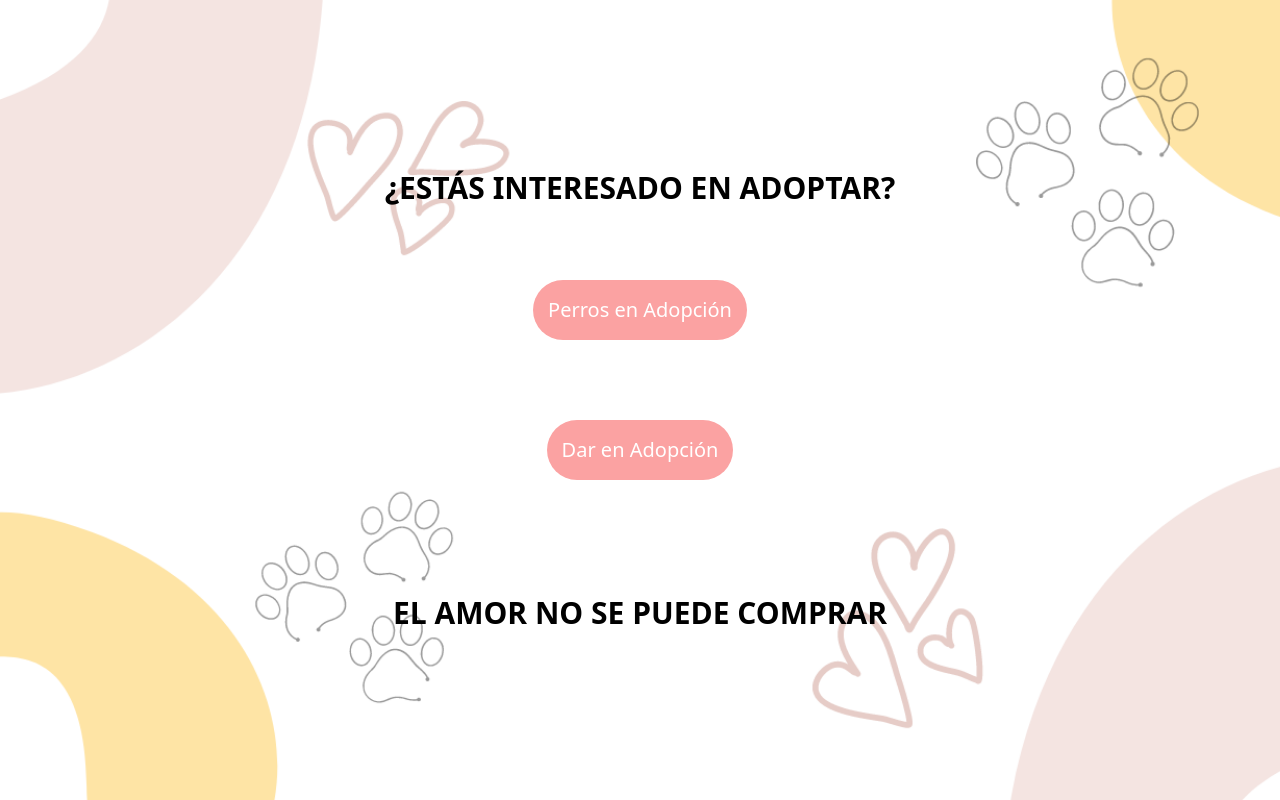
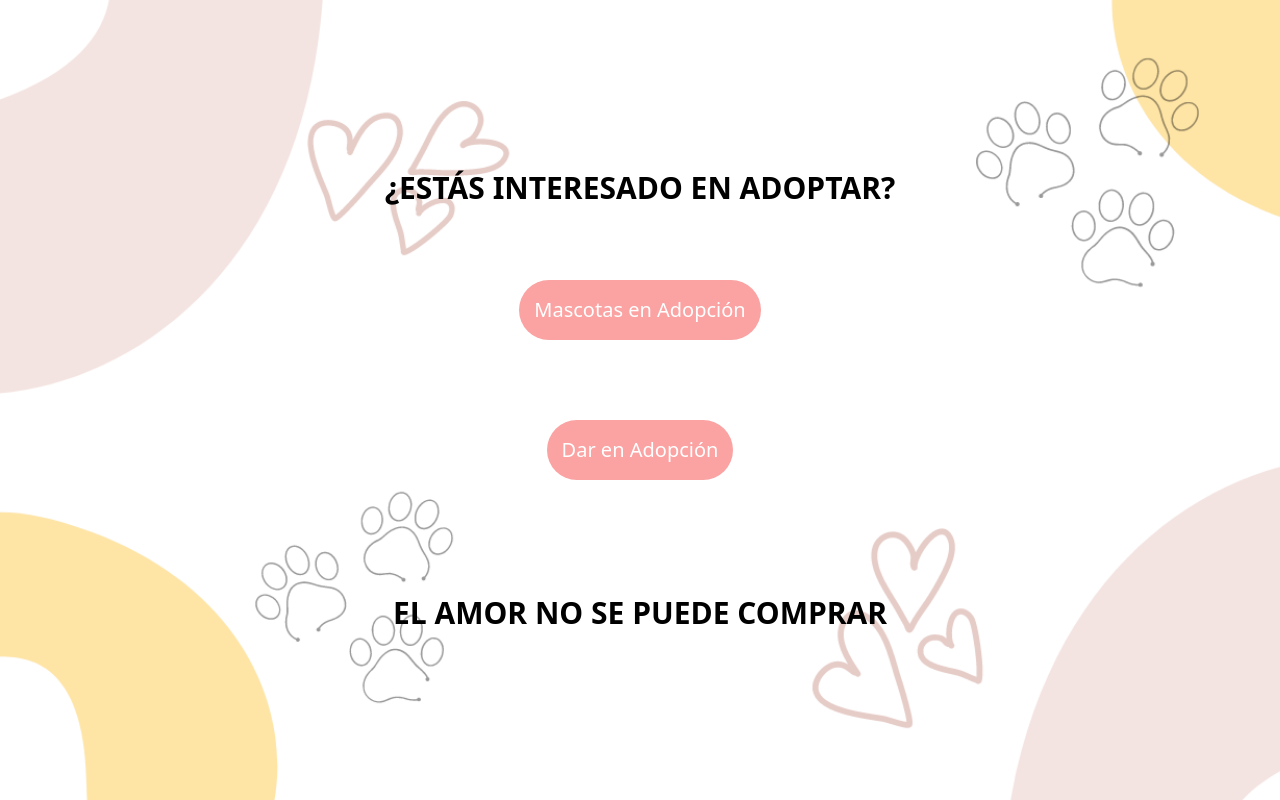
Before and after one commit to RieraAndres/Henry_PF, a React (Create React App) app in the folder Client/: page /inicio in a window 1280 px wide. Built offline with nearby package versions, Linux system fonts and the light colour scheme.

Commit message:
Cambio de texto en view de inicio

```diff
--- a/Client/src/Views/Inicio/Inicio.jsx
+++ b/Client/src/Views/Inicio/Inicio.jsx
@@ -8,7 +8,7 @@ function Inicio() {
         ¿ESTÁS INTERESADO EN ADOPTAR?
       </p>
       <button className={styles.buttonAdopt} onClick={() => window.location.href = '/home'}>
-        Perros en Adopción
+        Mascotas en Adopción
       </button>
       <button className={styles.buttonGive} onClick={() => window.location.href = '/adopt'}>
         Dar en Adopción
```
